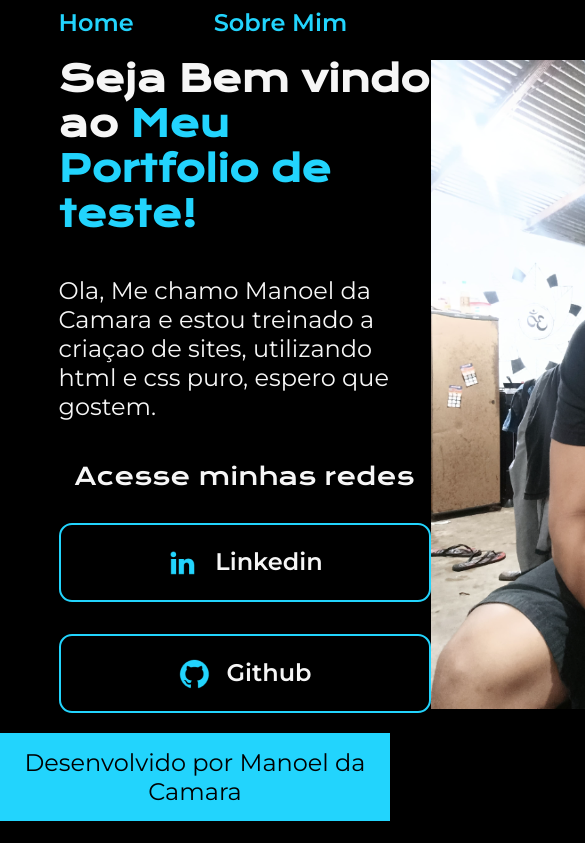
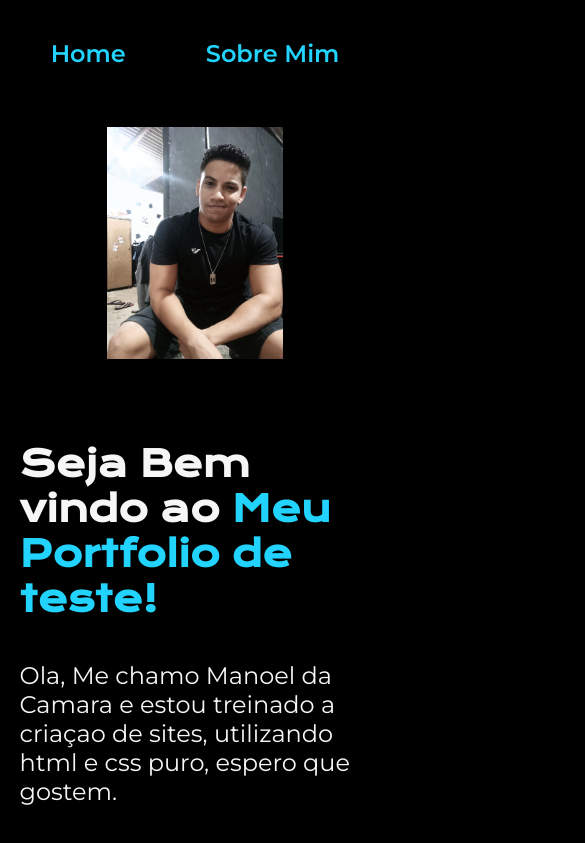
Before and after one commit to ManoelCamara/Portfolio-teste, a plain HTML site: page index.html in a window 390 px wide. Shown: the top 843 px of the page, 585 px wide, since content can reach past the window. Drawn offline with nearby package versions, Linux system fonts and the light colour scheme.

Commit message:
atualizando responsividade

```diff
--- a/index.html
+++ b/index.html
@@ -23,17 +23,17 @@
 
             <div class="apresentacao__links">
                 <h2 class="apresentacao__links__subtitulo">Acesse minhas redes</h2>
-                <a class="apresentacao__links__link" href="https://www.linkedin.com/in/manoel-camara-0719392b2/" target="_blank">
+                <a class="apresentacao__links__navegacao" href="https://www.linkedin.com/in/manoel-camara-0719392b2/" target="_blank">
                     <img src="assets/linkedin.png" alt="logo do linkedin">
                     Linkedin
                 </a>
-                <a class="apresentacao__links__link" href="https://github.com/ManoelCamara" target="_blank">
+                <a class="apresentacao__links__navegacao" href="https://github.com/ManoelCamara" target="_blank">
                     <img src="assets/github.png" alt="logo github">
                     Github
                 </a>
             </div>
         </section>
-            <img src="assets/imgManoel.jpg">
+            <img class="apresentacao__imagem" src="assets/imgManoel.jpg">
 
     </main>
     <footer class="rodape">
--- a/style/style.css
+++ b/style/style.css
@@ -32,7 +32,7 @@ body {
 
 .cabecalho__menu__link{
     font-family: var(--fonte-secudaria);
-    font-size: 24px;
+    font-size: 1.5rem;
     font-weight: 600;
     color: var(--cor-secundaria);
     text-decoration: none;
@@ -43,10 +43,11 @@ body {
     display: flex;
     align-items: center;
     justify-content: space-between;
+    gap: 82px;
 }
 
 .apresentacao__conteudo {
-    width: 615px;
+    width: 50%;
     display: flex;
     flex-direction: column;
     gap: 40px;
@@ -54,7 +55,7 @@ body {
 
 }
 .apresentacao__conteudo__titulo {
-    font-size: 36px;
+    font-size: 2.25rem;
     font-family: var(--fonte-primaria);
 }
 
@@ -63,7 +64,7 @@ body {
 }
 
 .apresentacao__conteudo__texto {
-    font-size: 24px;
+    font-size: 1.5rem;
     font-family: var(--fonte-secudaria);
 }
 
@@ -78,19 +79,19 @@ body {
 .apresentacao__links__subtitulo {
     font-family: var(--fonte-primaria);
     font-weight: 400;
-    font-size: 24px;
+    font-size: 1.5rem;
 
 }
 
-.apresentacao__links__link {
+.apresentacao__links__navegacao {
     display: flex;
     justify-content: center;
     gap: 16px;
     border: 2px solid ,var(--cor-secundaria);
-    width: 368px;
+    width: 50%;
     text-align: center;
     border-radius: 13px;
-    font-size: 24px;
+    font-size: 1.5rem;
     font-weight: 600;
     padding: 21.5px 0px;
     text-decoration: none;
@@ -103,6 +104,10 @@ body {
     background-color: var(--cor-hover);
 }
 
+.apresentacao__imagem {
+    width: 50%;
+}
+
 .rodape {
     background-color: var(--cor-secundaria);
     color: var(--cor-primaria);
@@ -110,6 +115,26 @@ body {
     padding: 15px;
     font-family: var(--fonte-secudaria);
     font-weight: 400;
-    font-size: 24px;
+    font-size: 1.5rem;
 
 }
+
+@media (max-width:1200px) {
+    .cabecalho {
+        padding:10% ;
+    }
+
+    .cabecalho__menu {
+        justify-content: center;
+    }
+
+    .apresentacao {
+        flex-direction: column-reverse;
+        padding:5%;
+    }
+
+    .apresentacao__conteudo {
+        width:auto;
+    }
+
+}
```
Also changed, not shown: about.html (+1 -1 lines).
